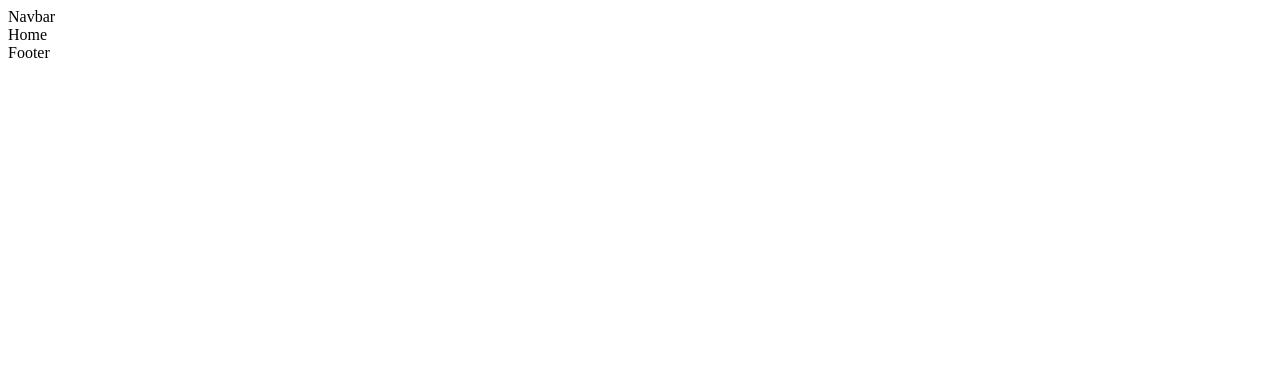
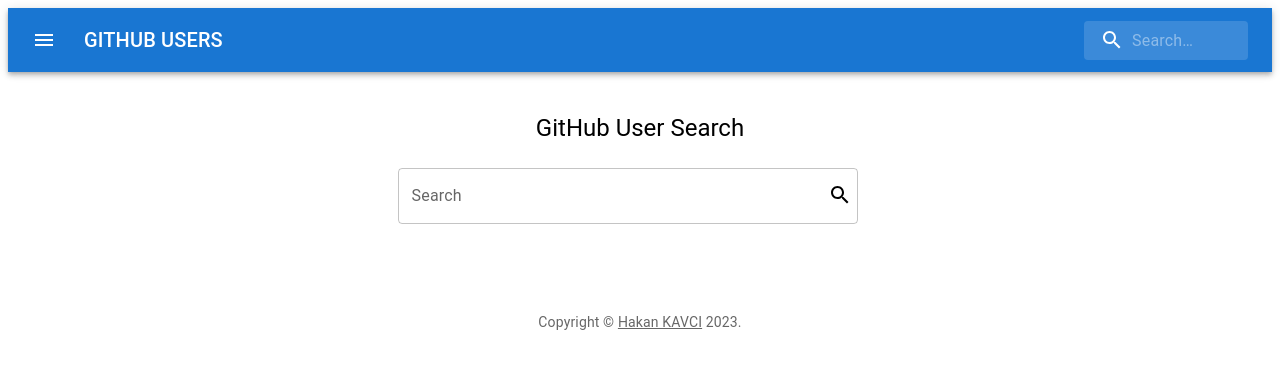
Before and after one commit to HKavci/Github-Users-App, a React (Create React App) app: page / in a window 1280 px wide. Shown: the top 368 px of the page. Built offline with nearby package versions, Linux system fonts and the light colour scheme.

Commit message:
fetched data from REST API

```diff
--- a/package.json
+++ b/package.json
@@ -9,6 +9,7 @@
     "@testing-library/jest-dom": "^5.16.5",
     "@testing-library/react": "^13.4.0",
     "@testing-library/user-event": "^13.5.0",
+    "axios": "^1.3.5",
     "react": "^18.2.0",
     "react-dom": "^18.2.0",
     "react-router-dom": "^6.10.0",
--- a/src/components/Footer.jsx
+++ b/src/components/Footer.jsx
@@ -1,9 +1,24 @@
-import React from 'react'
+import { Container } from "@mui/material";
+import Link from "@mui/material/Link";
+import Typography from "@mui/material/Typography";
+
+function Copyright(props) {
+  return (
+    <Typography
+      variant="body2"
+      color="text.secondary"
+      align="center"
+      {...props}
+    >
+      {"Copyright © "}
+      <Link color="inherit">Hakan KAVCI</Link> 2023
+      {"."}
+    </Typography>
+  );
+}
 
 const Footer = () => {
-  return (
-    <div>Footer</div>
-  )
-}
+  return <Copyright sx={{ mt: 8, mb: 4 }} />;
+};
 
-export default Footer
+export default Footer;
--- a/src/components/Navbar.jsx
+++ b/src/components/Navbar.jsx
@@ -1,9 +1,90 @@
-import React from 'react'
+import { styled, alpha } from '@mui/material/styles';
+import AppBar from '@mui/material/AppBar';
+import Box from '@mui/material/Box';
+import Toolbar from '@mui/material/Toolbar';
+import IconButton from '@mui/material/IconButton';
+import Typography from '@mui/material/Typography';
+import InputBase from '@mui/material/InputBase';
+import MenuIcon from '@mui/icons-material/Menu';
+import SearchIcon from '@mui/icons-material/Search';
+
+const Search = styled('div')(({ theme }) => ({
+  position: 'relative',
+  borderRadius: theme.shape.borderRadius,
+  backgroundColor: alpha(theme.palette.common.white, 0.15),
+  '&:hover': {
+    backgroundColor: alpha(theme.palette.common.white, 0.25),
+  },
+  marginLeft: 0,
+  width: '100%',
+  [theme.breakpoints.up('sm')]: {
+    marginLeft: theme.spacing(1),
+    width: 'auto',
+  },
+}));
+
+const SearchIconWrapper = styled('div')(({ theme }) => ({
+  padding: theme.spacing(0, 2),
+  height: '100%',
+  position: 'absolute',
+  pointerEvents: 'none',
+  display: 'flex',
+  alignItems: 'center',
+  justifyContent: 'center',
+}));
+
+const StyledInputBase = styled(InputBase)(({ theme }) => ({
+  color: 'inherit',
+  '& .MuiInputBase-input': {
+    padding: theme.spacing(1, 1, 1, 0),
+    // vertical padding + font size from searchIcon
+    paddingLeft: `calc(1em + ${theme.spacing(4)})`,
+    transition: theme.transitions.create('width'),
+    width: '100%',
+    [theme.breakpoints.up('sm')]: {
+      width: '12ch',
+      '&:focus': {
+        width: '20ch',
+      },
+    },
+  },
+}));
 
 const Navbar = () => {
   return (
-    <div>Navbar</div>
-  )
+    <Box sx={{ flexGrow: 1 }}>
+      <AppBar position="static">
+        <Toolbar>
+          <IconButton
+            size="large"
+            edge="start"
+            color="inherit"
+            aria-label="open drawer"
+            sx={{ mr: 2 }}
+          >
+            <MenuIcon />
+          </IconButton>
+          <Typography
+            variant="h6"
+            noWrap
+            component="div"
+            sx={{ flexGrow: 1, display: { xs: 'none', sm: 'block' } }}
+          >
+            GITHUB USERS
+          </Typography>
+          <Search>
+            <SearchIconWrapper>
+              <SearchIcon />
+            </SearchIconWrapper>
+            <StyledInputBase
+              placeholder="Search…"
+              inputProps={{ 'aria-label': 'search' }}
+            />
+          </Search>
+        </Toolbar>
+      </AppBar>
+    </Box>
+  );
 }
 
 export default Navbar
--- /dev/null
+++ b/src/components/UserCard.jsx
@@ -0,0 +1,34 @@
+import Card from '@mui/material/Card';
+import CardContent from '@mui/material/CardContent';
+import CardMedia from '@mui/material/CardMedia';
+import Typography from '@mui/material/Typography';
+import { CardActionArea } from '@mui/material';
+
+const UserCard = (item) => {
+
+    console.log(item);
+
+  return (
+    <Card sx={{ maxWidth: 345 }}>
+      <CardActionArea>
+        <CardMedia
+          component="img"
+          height="140"
+          image={item.avatar_url}
+          alt="user-image"
+        />
+        <CardContent>
+          <Typography gutterBottom variant="h5" component="div">
+            {item.login}
+          </Typography>
+          <Typography variant="body2" color="text.secondary">
+            Lizards are a widespread group of squamate reptiles, with over 6,000
+            species, ranging across all continents except Antarctica
+          </Typography>
+        </CardContent>
+      </CardActionArea>
+    </Card>
+  );
+}
+
+export default UserCard
--- a/src/pages/Home.jsx
+++ b/src/pages/Home.jsx
@@ -1,9 +1,75 @@
-import React from 'react'
+import { Box, Container, TextField, Typography } from "@mui/material";
+import { useState } from "react";
+import SearchIcon from "@mui/icons-material/Search";
+import axios from "axios";
+import UserCard from "../components/UserCard";
 
 const Home = () => {
+  const [search, setSearch] = useState("");
+  const [userList, setUserList] = useState([]);
+
+  const BASE_URL = `https://api.github.com/search/users?q=${search}`;
+
+  const getUser = async () => {
+    try {
+      const { data } = await axios(BASE_URL);
+      setUserList(data);
+    } catch (error) {
+      console.log(error);
+    }
+  };
+
+  const handleClick = () => {
+    getUser();
+    setSearch("");
+  };
+
   return (
-    <div>Home</div>
-  )
-}
+    <Container>
+      <Typography variant="h5" mt={5} textAlign="center">
+        GitHub User Search
+      </Typography>
+      <Box sx={{ display: "flex", justifyContent: "center", marginTop: 3 }}>
+        <TextField
+          type="text"
+          label="Search"
+          value={search}
+          onChange={(e) => setSearch(e.target.value)}
+          onKeyPress={(e) => {
+            if (e.key === "Enter" || e.key === "NumpadEnter") {
+              handleClick();
+            }
+          }}
+          sx={{
+            width: "40%",
+            minWidth: "270px",
+          }}
+        />
+        <SearchIcon
+          sx={{
+            position: "relative",
+            right: "30px",
+            top: "15px",
+            cursor: "pointer",
+          }}
+          onClick={handleClick}
+        />
+      </Box>
+      <Container
+        sx={{
+          display: "flex",
+          flexWrap: "wrap",
+          justifyContent: "center",
+          mt: 3,
+          gap: 5,
+        }}
+      >
+        {userList?.items?.map((item) => (
+          <UserCard key={item.id} {...item} />
+        ))}
+      </Container>
+    </Container>
+  );
+};
 
-export default Home
+export default Home;
```
Also changed, not shown: 1 other file (tests, documents, lock files or other folders).
